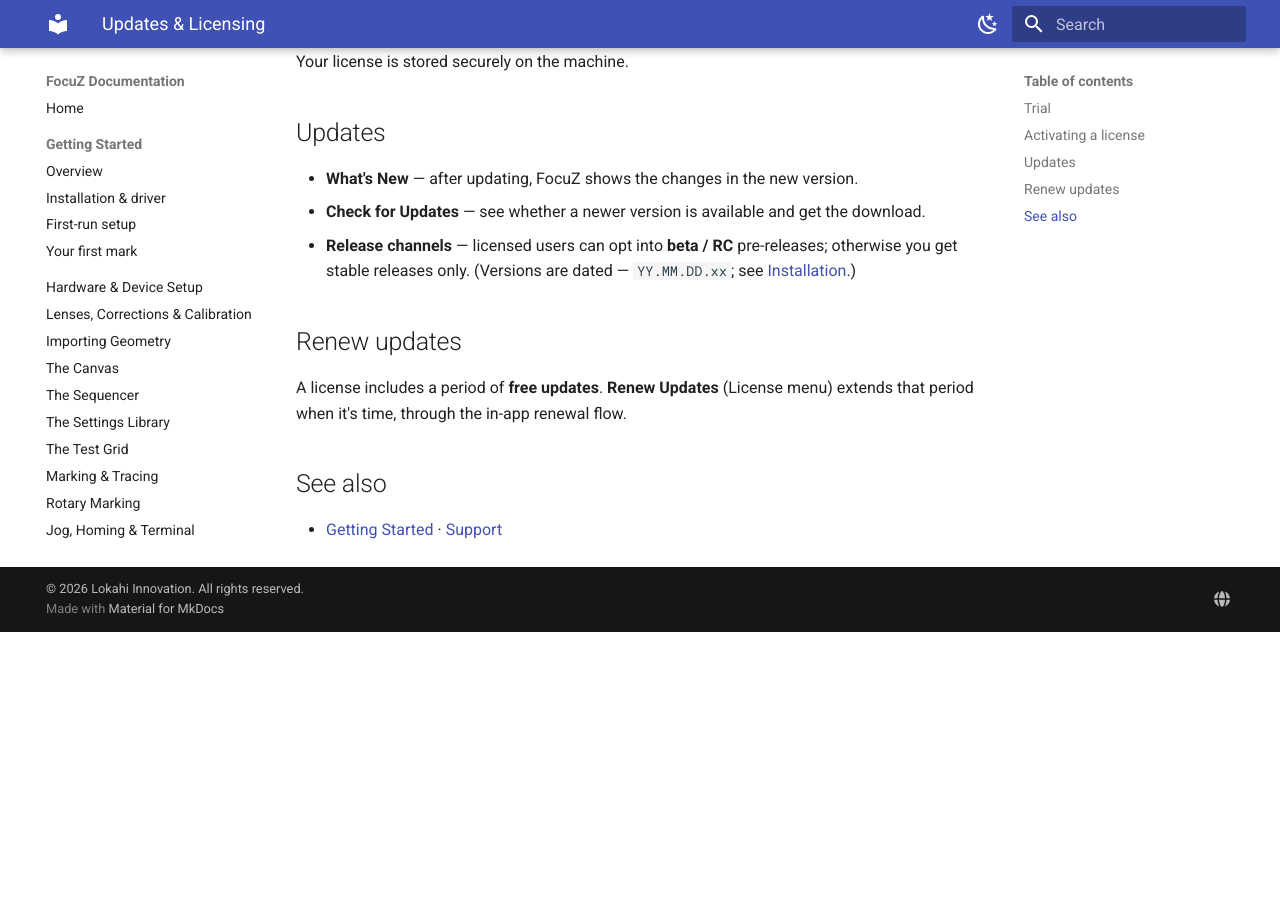
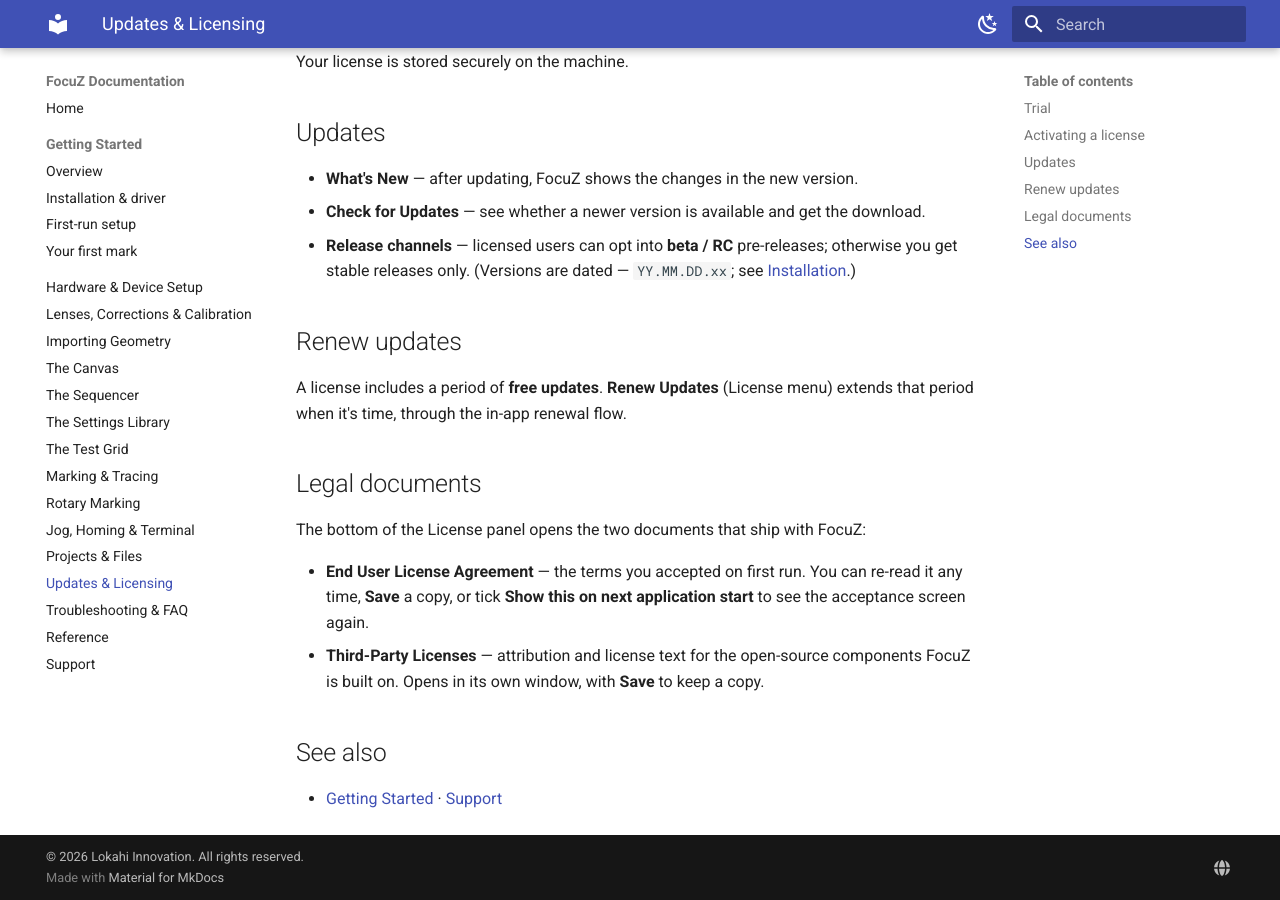
Before and after one commit to Lokahi-Shop/focuz-docs, an MkDocs documentation site: the page built from docs/updates-licensing.md, in a window 1280 px wide and 900 px high, scrolled down 591 px. Built offline with MkDocs 1.6.1 and Material for MkDocs 9.7.7, drawn with Linux system fonts in a browser that asks for light colours; before the commit the page ends 1223 px from its top, so only the background shows below that.

Commit message:
docs: pre-run safety confirmation + License panel legal documents (#22)
marking-tracing: document the safety confirmation as the last gate before
the laser fires, including that it takes a click (no Enter) and Esc cancels.

updates-licensing: new "Legal documents" section for the EULA and
Third-Party Licenses viewers at the bottom of the License panel.

Co-authored-by: Lokahi-Shop <djbfunk@gmail.com>
Co-authored-by: Claude Opus 5 (1M context) <noreply@anthropic.com>

```diff
--- a/docs/updates-licensing.md
+++ b/docs/updates-licensing.md
@@ -31,6 +31,15 @@ Your license is stored securely on the machine.
 A license includes a period of **free updates**. **Renew Updates** (License menu) extends that period when
 it's time, through the in-app renewal flow.
 
+## Legal documents
+
+The bottom of the License panel opens the two documents that ship with FocuZ:
+
+- **End User License Agreement** — the terms you accepted on first run. You can re-read it any time,
+  **Save** a copy, or tick **Show this on next application start** to see the acceptance screen again.
+- **Third-Party Licenses** — attribution and license text for the open-source components FocuZ is built
+  on. Opens in its own window, with **Save** to keep a copy.
+
 ## See also
 
 - [Getting Started](getting-started/index.md) · [Support](support.md)
```
Also changed, not shown: docs/marking-tracing.md (+3 -0 lines).
